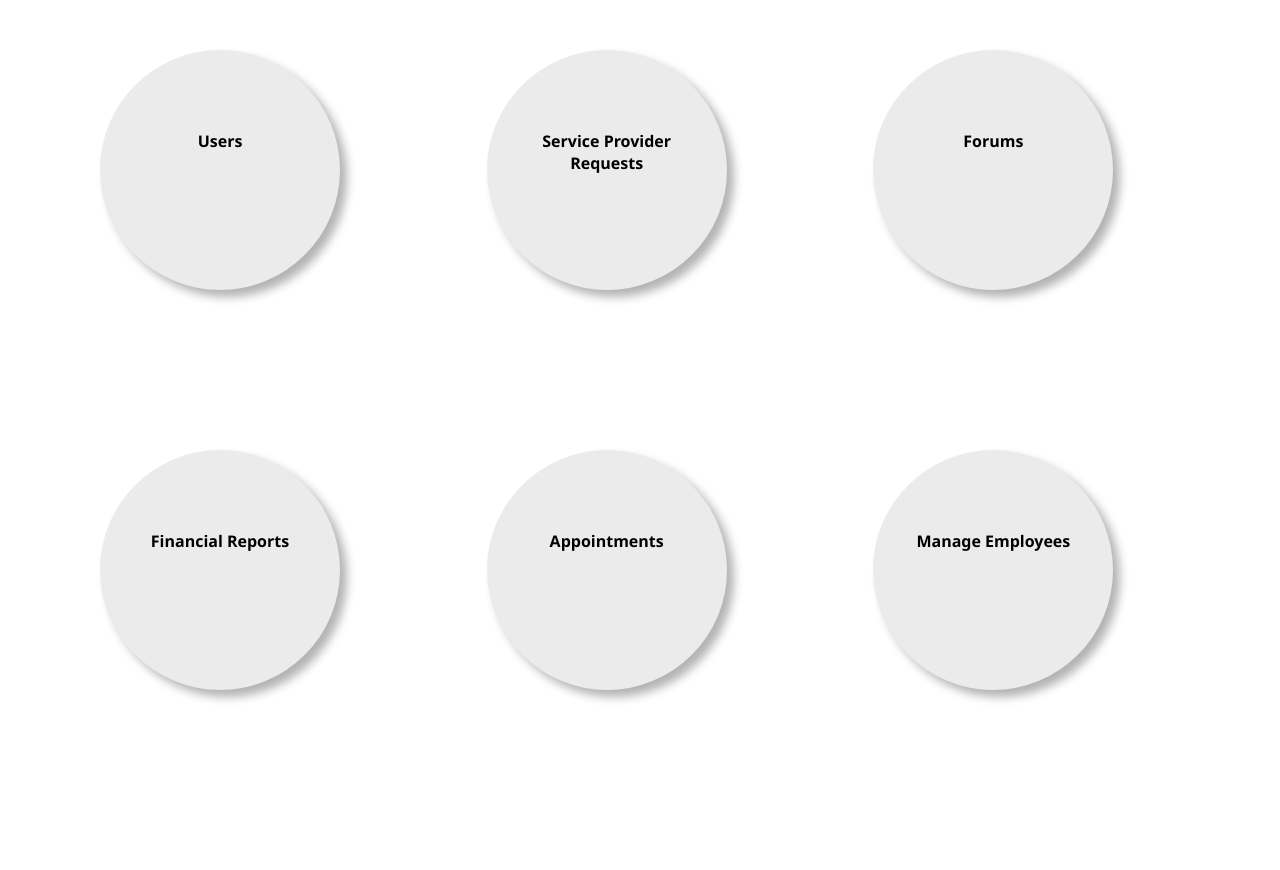
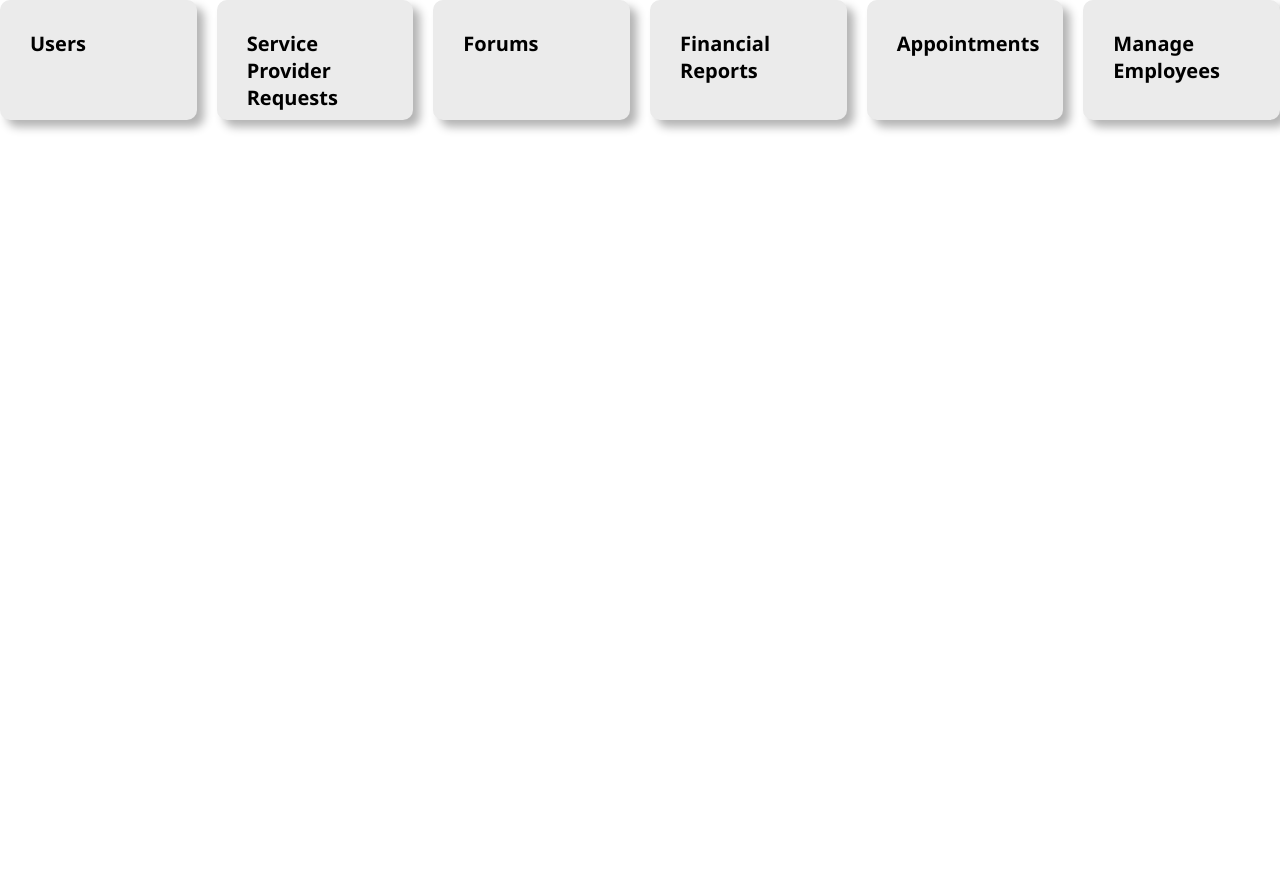
Before and after one commit to NemanthaT/Group_Project_1, a PHP site: page /dashboard.php in a window 1280 px wide. After the commit the page ends 131 px from the top, so only its background shows below. Run offline with PHP 8.4, Linux system fonts and the light colour scheme; the visitor is signed in with stand-in values (Sample User, id 1).

Commit message:
Style: Revamp dashboard.css for improved layout, card design, and calendar UI

```diff
--- a/Admin/admin/dashboard.css
+++ b/Admin/admin/dashboard.css
@@ -24,42 +24,142 @@ body {
     z-index: 0;
 }*/
 
-.backgroundimage img{
-    width: 100%;
+.dashboard {
+    /*padding: 50px 20px 20px 100px;*/
     height: 100%;
-}
-.dashboard {
-    padding: 50px 20px 20px 100px;
-    height: 100%;
-    display: grid;
-    grid-template-columns: repeat(3, 1fr);
+    display: flex;
+    /*grid-template-columns: repeat(3, 1fr);*/
     background-color: white;
-    /*gap: 20px;*/
+    gap: 20px;
 }
 
 .card {
-    height: 200px;
-    width: 200px;
+    height: 100px;
+    width: 370px;
+    overflow: hidden;
     background-color: rgb(235, 235, 235);
     /*border: 1px solid #18A0FB;*/
-    border-radius: 120px;
+    border-radius: 10px;
     box-shadow: 7px 7px 10px rgba(0, 0, 0, 0.3);
-    padding: 20px;
+    padding: 10px;
     font-weight: bold;
-    text-align: center;
+    text-align: left;
     cursor: pointer;
     z-index: 1;
     transition: transform 0.5s ease-in-out;
 }
 
-.card:hover {
-    transform: scale(1.2);
-    background-color: #18A0FB;
-    color: white;
+.card .icon{
+    width: 10px;
+    height: 10px;
+    margin: 0 auto 10px;
+    z-index: -1;
+}
+.card p{
+    font-size: 20px;
+    margin: 0;
+    padding-left: 20px;
+    z-index: 1;
 }
 
-.card .icon {
-    width: 50px;
-    height: 50px;
-    margin: 0 auto 10px;
+#contentLeft {
+    padding: 50px;
+    margin-left: 20px;
+    width: 55vw;
+    height: 100%;
+    display: grid;
+    grid-template-columns: repeat(2, 1fr);
+    background-color: rgb(221, 219, 219);
+    border-radius: 10px;
+    overflow:hidden;
+    /*gap: 20px;*/
 }
+
+#contentRight {
+    padding: 50px;
+    background-color:  rgb(221, 219, 219);
+    width: 420px;
+    height: 100%;
+    border-radius: 10px;
+    justify-content: center;
+    overflow: hidden;
+}
+
+.calendar {
+    width: 400px;
+    height: 320px;
+    background-color: #fffefe;
+    margin: auto;
+    text-align: center;
+    font-family: Arial, sans-serif;
+    border: 1px solid #ddd;
+    border-radius: 8px;
+    padding: 20px;
+}
+
+.calendar-header {
+    display: flex;
+    justify-content: space-between;
+    align-items: center;
+    margin-bottom: 10px;
+}
+
+.calendar-header button {
+    background-color: #3498db;
+    color: white;
+    border: none;
+    padding: 5px 10px;
+    cursor: pointer;
+    border-radius: 4px;
+}
+
+.calendar-header h2 {
+    margin: 0;
+}
+
+.days {
+    display: grid;
+    grid-template-columns: repeat(7, 1fr);
+    gap: 5px;
+    margin-top: 10px;
+}
+
+.day, .date {
+    padding: 10px;
+    font-size: 14px;
+    color: #333;
+}
+
+.day {
+    font-weight: bold;
+    background-color: #f4f4f4;
+    border-radius: 4px;
+}
+
+.date {
+    background-color: #e9f7fe;
+    border-radius: 4px;
+}
+
+.date.other-month {
+    color: #ccc;
+}
+
+.date.today {
+    background-color: #3498db;
+    color: white;
+    font-weight: bold;
+}
+
+.card th{
+    text-align: left;
+    font-size: large;
+    font-weight: bold;
+    padding-left: 20px;
+}
+
+.card td{
+    font-weight: normal;
+    text-align: center;
+    padding: 2px 2px 2px 70px;
+}
```
